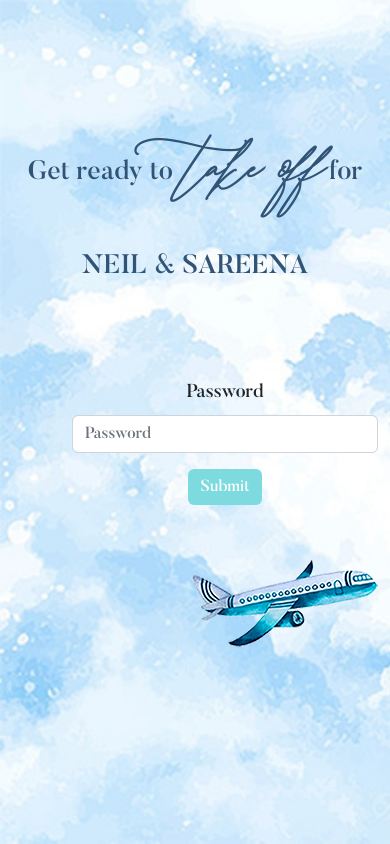
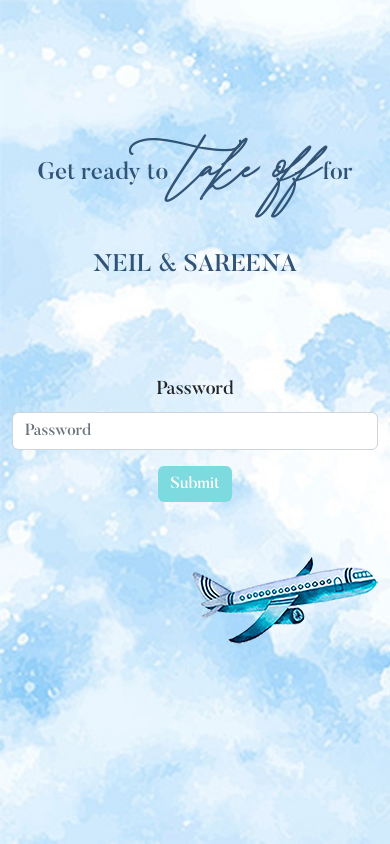
Before and after one commit to GeoffreyGichaga/saneerwedding, a React (Create React App) app: page / in a window 390 px wide. Built offline with nearby package versions, Linux system fonts and the light colour scheme; a web font is replaced by a local one.

Commit message:
edit password titles

```diff
--- a/src/Pages/Password.js
+++ b/src/Pages/Password.js
@@ -52,7 +52,7 @@ const Password = () => {
                 <h1 className='password-name mt-5'>NEIL & SAREENA </h1>
             </Col>
         </Row>
-        <Row className='row1 mt-5 ms-5 d-flex justify-content-center'>
+        <Row className='row1 mt-5  d-flex justify-content-center'>
             <Col className='col1' sm={12} md={6} lg={3}>
                 <Form className='form1 mt-4'>
                     {/* <Form.Group className="mb-3 pt-3" controlId="formBasicPassword">
--- a/src/Styling/Home.css
+++ b/src/Styling/Home.css
@@ -666,14 +666,14 @@ font-family: 'Parisienne', cursive;
     .password-title {
         color: #305376;
         font-family: "Butler-m";
-        font-size: 20pt;
+        font-size: 18pt;
 
     }
 
     .password-name{
         color: #305376;
         font-family: "Butler-m";
-        font-size: 20pt;
+        font-size: 18pt;
 
     }
 }
```
